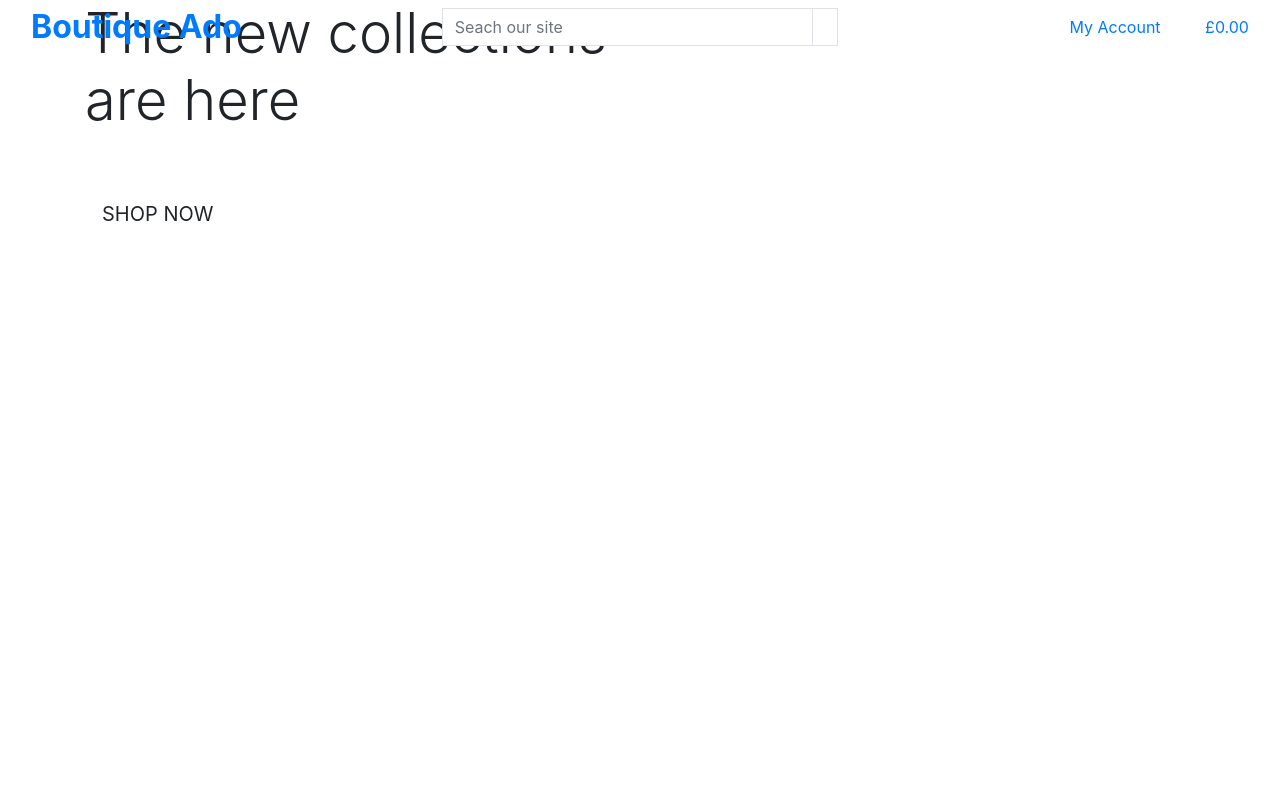
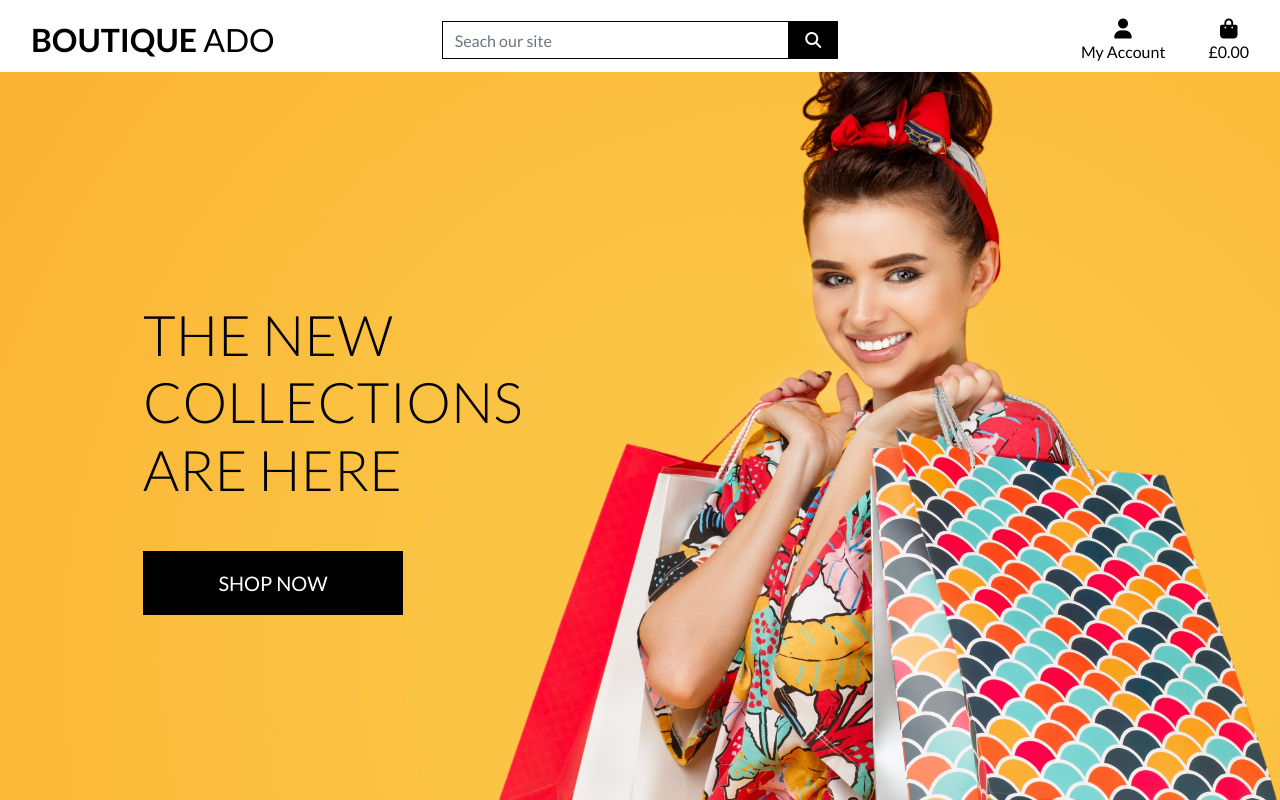
Before and after one commit to wrengit/boutiqueado, a Django app: page / in a window 1280 px wide. Run offline with Django 3.2, Linux system fonts and the light colour scheme; some libraries are stand-ins or nearby versions.

Commit message:
complete home page header and css

```diff
--- a/boutique_ado/settings.py
+++ b/boutique_ado/settings.py
@@ -139,3 +139,7 @@ USE_TZ = True
 # https://docs.djangoproject.com/en/3.0/howto/static-files/
 
 STATIC_URL = "/static/"
+STATICFILES_DIRS = [os.path.join(BASE_DIR, 'static')]
+
+MEDIA_URL = '/media/'
+MEDIA_ROOT = os.path.join(BASE_DIR, 'media')
--- a/boutique_ado/urls.py
+++ b/boutique_ado/urls.py
@@ -1,8 +1,10 @@
 from django.contrib import admin
 from django.urls import path, include
+from django.conf import settings
+from django.conf.urls.static import static
 
 urlpatterns = [
     path("admin/", admin.site.urls),
     path("accounts/", include("allauth.urls")),
     path("", include("home.urls")),
-]
+] +static(settings.MEDIA_URL, document_root=settings.MEDIA_ROOT)
--- /dev/null
+++ b/static/css/base.css
@@ -0,0 +1,81 @@
+html {
+    height: 100%;
+}
+
+body {
+    background: url('/media/homepage_background_cropped.jpg') no-repeat center center fixed;
+    background-size: cover;
+    height: calc(100vh - 164px);
+    color: #555;
+    font-family: 'Lato';
+}
+
+/* from Bulma */
+.icon {
+    align-items: center;
+    display: inline-flex;
+    justify-content: center;
+    height: 1.5rem;
+    width: 1.5rem;
+}
+
+.logo-font {
+    text-transform: uppercase;
+}
+
+.main-logo-link {
+    width: fit-content;
+}
+
+.shop-now-button {
+    background: black;
+    color: white;
+    min-width: 260px;
+}
+
+.btn-black {
+    background: black;
+    color: white;
+}
+
+.shop-now-button:hover,
+.shop-now-button:active,
+.shop-now-button:focus,
+.btn-black:hover,
+.btn-black:active,
+.btn-black:focus {
+    background: #222;
+    color: white;
+}
+
+.text-black {
+    color: #000 !important;
+}
+
+.border-black {
+    border: 1px solid black !important;
+}
+
+/* -------------------------------- Media Queries */
+
+/* Slightly larger container on xl screens */
+@media (min-width: 1200px) {
+  .container {
+    max-width: 80%;
+  }
+}
+
+/* fixed top navbar only on medium and up */
+@media (min-width: 992px) {
+    .fixed-top-desktop-only {
+        position: fixed;
+        top: 0;
+        right: 0;
+        left: 0;
+        z-index: 1030;
+    }
+
+    .header-container {
+        padding-top: 164px;
+    }
+}
--- a/templates/base.html
+++ b/templates/base.html
@@ -19,9 +19,12 @@
       integrity="sha384-9aIt2nRpC12Uk9gS9baDl411NQApFmC26EwAOH8WgZl5MYYxFfc+NcPb1dKGj7Sk"
       crossorigin="anonymous"
     />
+    <link href="https://fonts.googleapis.com/css2?family=Lato:ital,wght@0,100;0,300;0,400;0,700;0,900;1,100;1,300;1,400;1,900&display=swap" rel="stylesheet">
+    <link rel="stylesheet" href="{% static 'css/base.css' %}">
     {% endblock corecss %}
 
     {% block corejs %}
+    <script src="https://kit.fontawesome.com/d9f4620ea7.js" crossorigin="anonymous"></script>
     <script
       src="https://code.jquery.com/jquery-3.5.1.slim.min.js"
       integrity="sha384-DfXdz2htPH0lsSSs5nCTpuj/zy4C+OGpamoFVy38MVBnE+IbbVYUew+OrCXaRkfj"
@@ -55,10 +58,10 @@
 
   <body>
       <header class="container-fluid fixed-top">
-        <div class="row">
+        <div class="row bg-white pt-lg-2 d-none d-lg-flex" id="topnav">
           <div class="col-12 col-lg-4 my-auto py-1 py-lg-0 text-center text-lg-left">
             <a href="{% url 'home' %}" class="nav-link main-logo-link">
-              <h2 class="logo-front text black my-0"><strong>Boutique Ado</strong></h2>
+              <h2 class="logo-font text-black my-0"><strong>Boutique</strong> Ado</h2>
             </a>
           </div>
           <div class="col-12 col-lg-4 my-auto py-1 py-lg-0">
```
Also changed, not shown: media/homepage_background_cropped.jpg (added).
